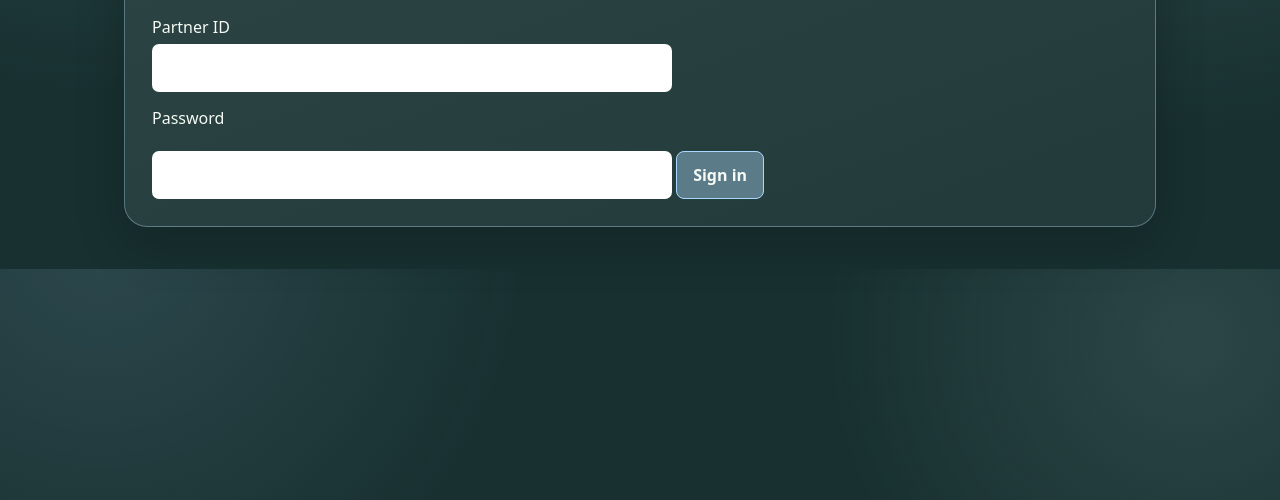
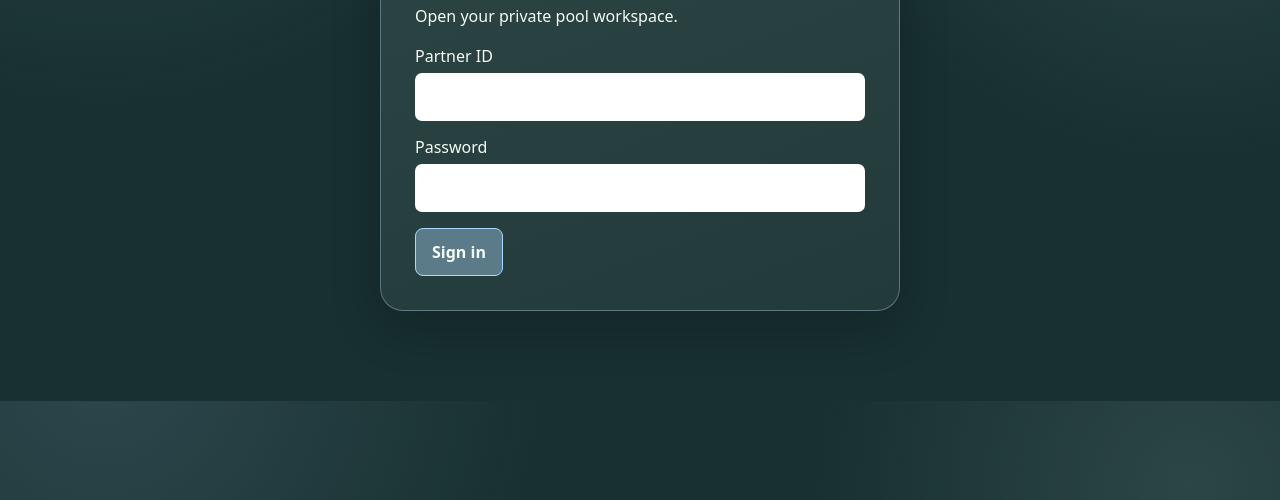
Before and after one commit to egal42/thepioneerforest, a website: page partner/index.html in a window 1280 px wide. Shown: the part 300-800 px from the top of the page. Drawn offline with Linux system fonts and the light colour scheme; no server answers.

Commit message:
Constrain partner sign-in layout

```diff
--- a/partner-portal/omc-layout.css
+++ b/partner-portal/omc-layout.css
@@ -6,6 +6,7 @@ header{max-width:none;padding:14px max(22px,calc((100vw - 1080px)/2));display:fl
 .brand{display:flex;align-items:center;gap:16px}.brand img{width:72px;height:64px;object-fit:contain}.brand strong,.brand small,.tpf-brand small{display:block}.brand small{font-size:.75rem;opacity:.75}.tpf-brand{border-left:1px solid #ffffff30;padding-left:22px;text-align:right;font-size:.72rem;letter-spacing:.1em;font-weight:800}.tpf-brand small{color:var(--accent);letter-spacing:0;margin-top:5px}
 main{max-width:1080px;margin:0 auto;padding:20px 24px}nav{display:flex;align-items:center;justify-content:space-between;gap:15px;border-bottom:1px solid #ffffff30;padding:4px 0 16px}nav button{margin:0;background:transparent;color:var(--text)}
 .panel{background:linear-gradient(160deg,color-mix(in srgb,var(--panel) 83%,var(--bg)),color-mix(in srgb,var(--panel) 40%,var(--bg)));border:1px solid color-mix(in srgb,var(--accent) 24%,#ffffff22);border-radius:23px;padding:27px;box-shadow:0 18px 50px #0003;margin:22px 0}
+#signin,#claim{max-width:520px;margin:44px auto 70px;padding:34px}#signin button,#claim button{display:block}
 h1{letter-spacing:-.035em;margin:6px 0 12px}h2{letter-spacing:-.025em;font-size:clamp(1.5rem,3vw,2rem)}.eyebrow{color:var(--accent);font-size:.73rem;font-weight:900;letter-spacing:.14em;text-transform:uppercase}.hint{font-size:.8rem;color:var(--accent);margin-bottom:0}
 .pool{background:color-mix(in srgb,var(--panel) 50%,var(--bg));border-color:color-mix(in srgb,var(--accent) 32%,transparent);padding:22px;border-radius:17px}.pool h3{margin-top:0}.pool p{margin:7px 0}#pools .pool{width:100%}.grid{grid-template-columns:repeat(auto-fit,minmax(310px,1fr))}
 button{background:color-mix(in srgb,var(--panel) 65%,var(--accent));color:var(--text)}button:hover{filter:brightness(1.15)}button:focus-visible,a:focus-visible,summary:focus-visible{outline:3px solid var(--accent);outline-offset:3px}input,textarea,select{max-width:520px}
```
